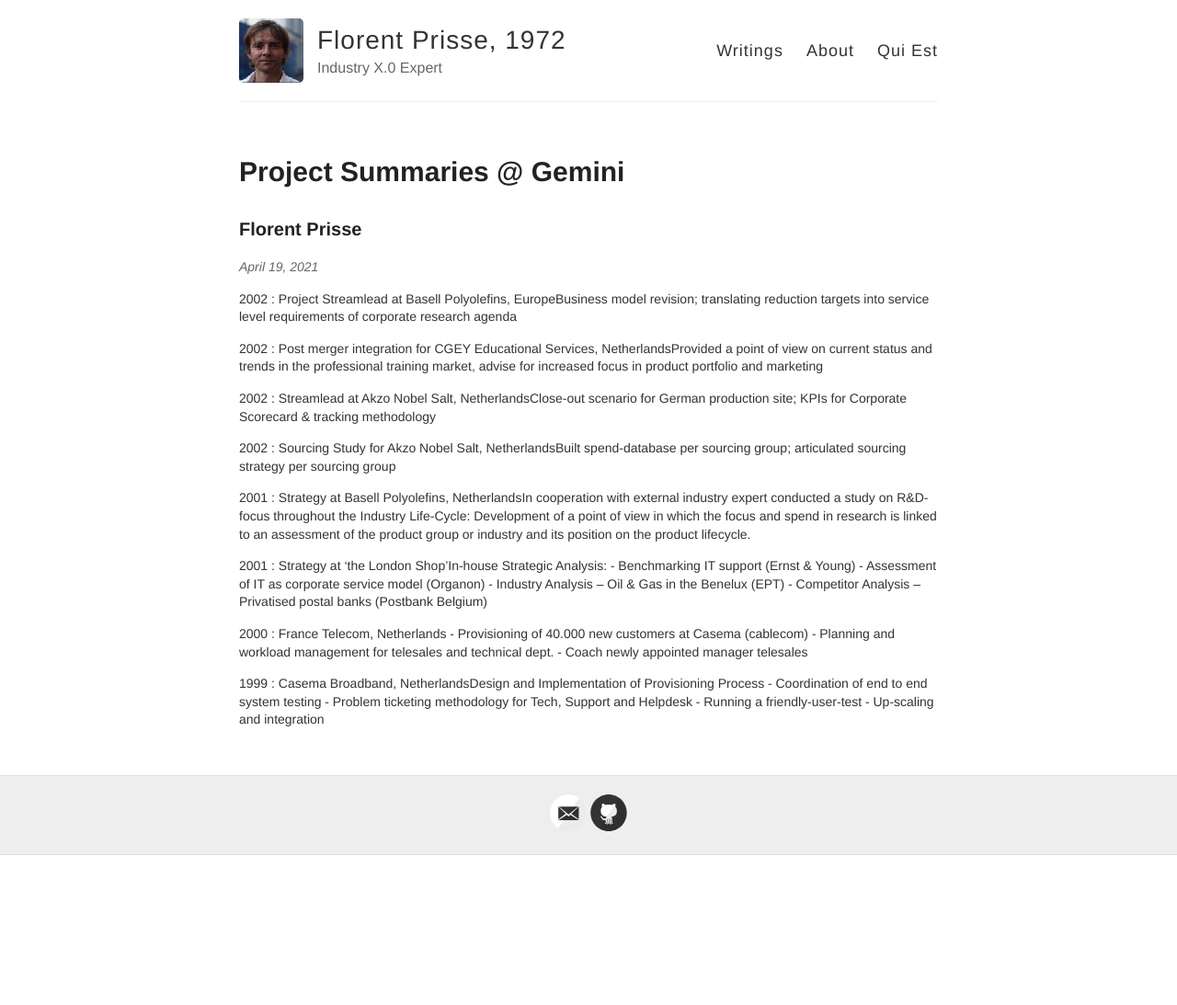
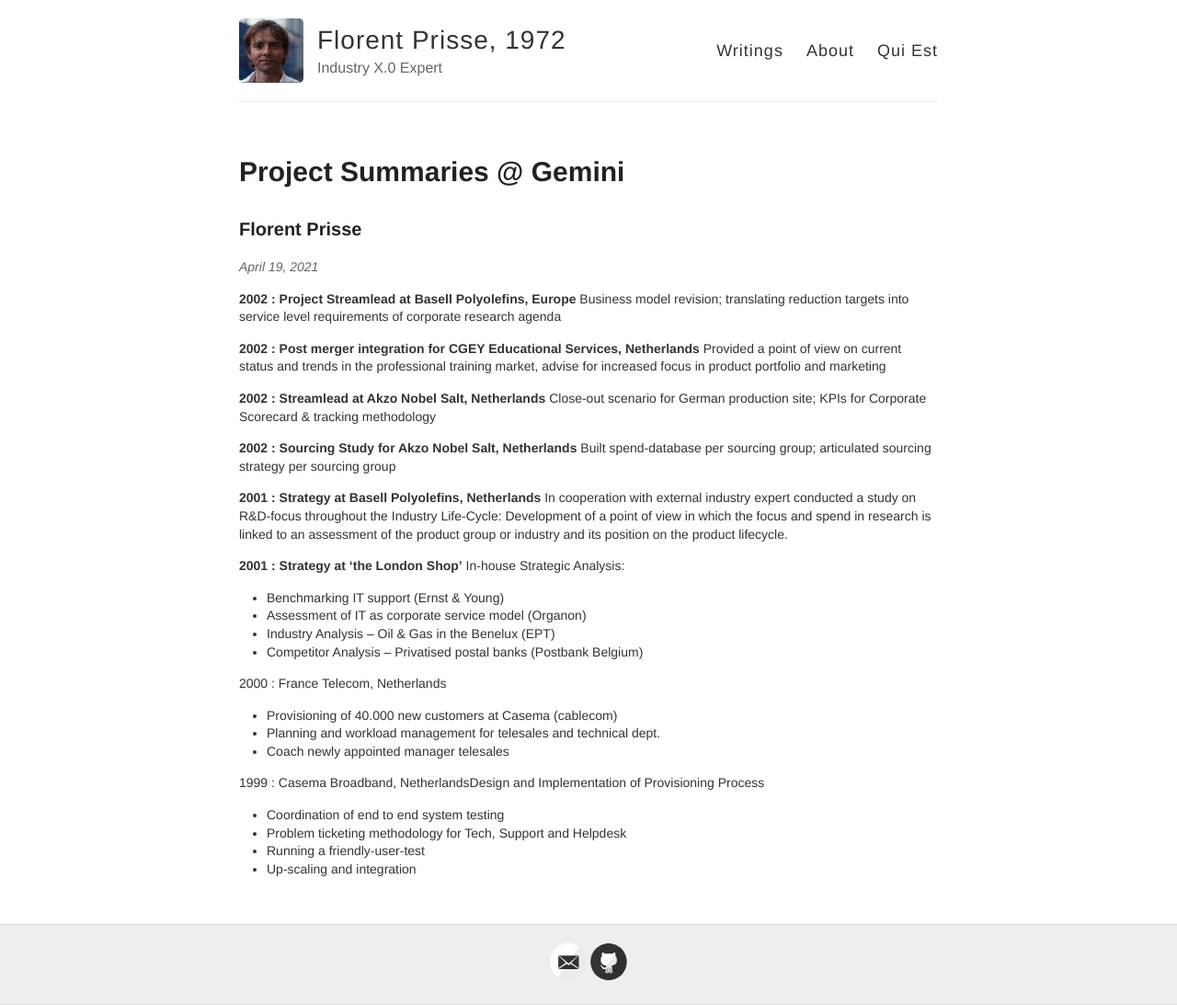
Before and after one commit to fprisse/fprisse.github.io, a Jekyll site: the page built from projects_gemini.md, in a window 1280 px wide. Shown: the whole page at 92% size. Built offline with Jekyll 4.4.1, drawn with Linux system fonts in a browser that asks for light colours; before the commit the page ends 930 px from its top, so only the background shows below that.

Commit message:
Update Once More

```diff
--- a/projects_gemini.md
+++ b/projects_gemini.md
@@ -6,29 +6,35 @@
 date: "2021-04-19"
 ---
 
-2002 : Project Streamlead at Basell Polyolefins, EuropeBusiness model revision; translating reduction targets into service level requirements of corporate research agenda
+**2002 : Project Streamlead at Basell Polyolefins, Europe**
+Business model revision; translating reduction targets into service level requirements of corporate research agenda
 
-2002 : Post merger integration for CGEY Educational Services, NetherlandsProvided a point of view on current status and trends in the professional training market, advise for increased focus in product portfolio and marketing
+**2002 : Post merger integration for CGEY Educational Services, Netherlands**
+Provided a point of view on current status and trends in the professional training market, advise for increased focus in product portfolio and marketing
 
-2002 : Streamlead at Akzo Nobel Salt, NetherlandsClose-out scenario for German production site; KPIs for Corporate Scorecard & tracking methodology
+**2002 : Streamlead at Akzo Nobel Salt, Netherlands**
+Close-out scenario for German production site; KPIs for Corporate Scorecard & tracking methodology
 
-2002 : Sourcing Study for Akzo Nobel Salt, NetherlandsBuilt spend-database per sourcing group; articulated sourcing strategy per sourcing group
+**2002 : Sourcing Study for Akzo Nobel Salt, Netherlands**
+Built spend-database per sourcing group; articulated sourcing strategy per sourcing group
 
-2001 : Strategy at Basell Polyolefins, NetherlandsIn cooperation with external industry expert conducted a study on R&D-focus throughout the Industry Life-Cycle: Development of a point of view in which the focus and spend in research is linked to an assessment of the product group or industry and its position on the product lifecycle.
+**2001 : Strategy at Basell Polyolefins, Netherlands**
+In cooperation with external industry expert conducted a study on R&D-focus throughout the Industry Life-Cycle: Development of a point of view in which the focus and spend in research is linked to an assessment of the product group or industry and its position on the product lifecycle.
 
-2001 : Strategy at ‘the London Shop’In-house Strategic Analysis:
-	⁃	Benchmarking IT support (Ernst & Young)
-	⁃	Assessment of IT as corporate service model (Organon)
-	⁃	Industry Analysis – Oil & Gas in the Benelux (EPT)
-	⁃	Competitor Analysis – Privatised postal banks (Postbank Belgium)
+**2001 : Strategy at ‘the London Shop’**
+In-house Strategic Analysis:
+ - Benchmarking IT support (Ernst & Young)
+ - Assessment of IT as corporate service model (Organon)
+ - Industry Analysis – Oil & Gas in the Benelux (EPT)
+ - Competitor Analysis – Privatised postal banks (Postbank Belgium)
 
 2000 : France Telecom, Netherlands
-	⁃	Provisioning of 40.000 new customers at Casema (cablecom)
-	⁃	Planning and workload management for telesales and technical dept.
-	⁃	Coach  newly appointed manager telesales
+ - Provisioning of 40.000 new customers at Casema (cablecom)
+ - Planning and workload management for telesales and technical dept.
+ - Coach  newly appointed manager telesales
 
 1999 : Casema Broadband, NetherlandsDesign and Implementation of Provisioning Process
-	⁃	Coordination of end to end system testing
-	⁃	Problem ticketing methodology for Tech, Support and Helpdesk
-	⁃	Running a friendly-user-test
-	⁃	Up-scaling and integration
+ - Coordination of end to end system testing
+ - Problem ticketing methodology for Tech, Support and Helpdesk
+ - Running a friendly-user-test
+ - Up-scaling and integration
```
Also changed, not shown: about.md (+1 -1 lines).
